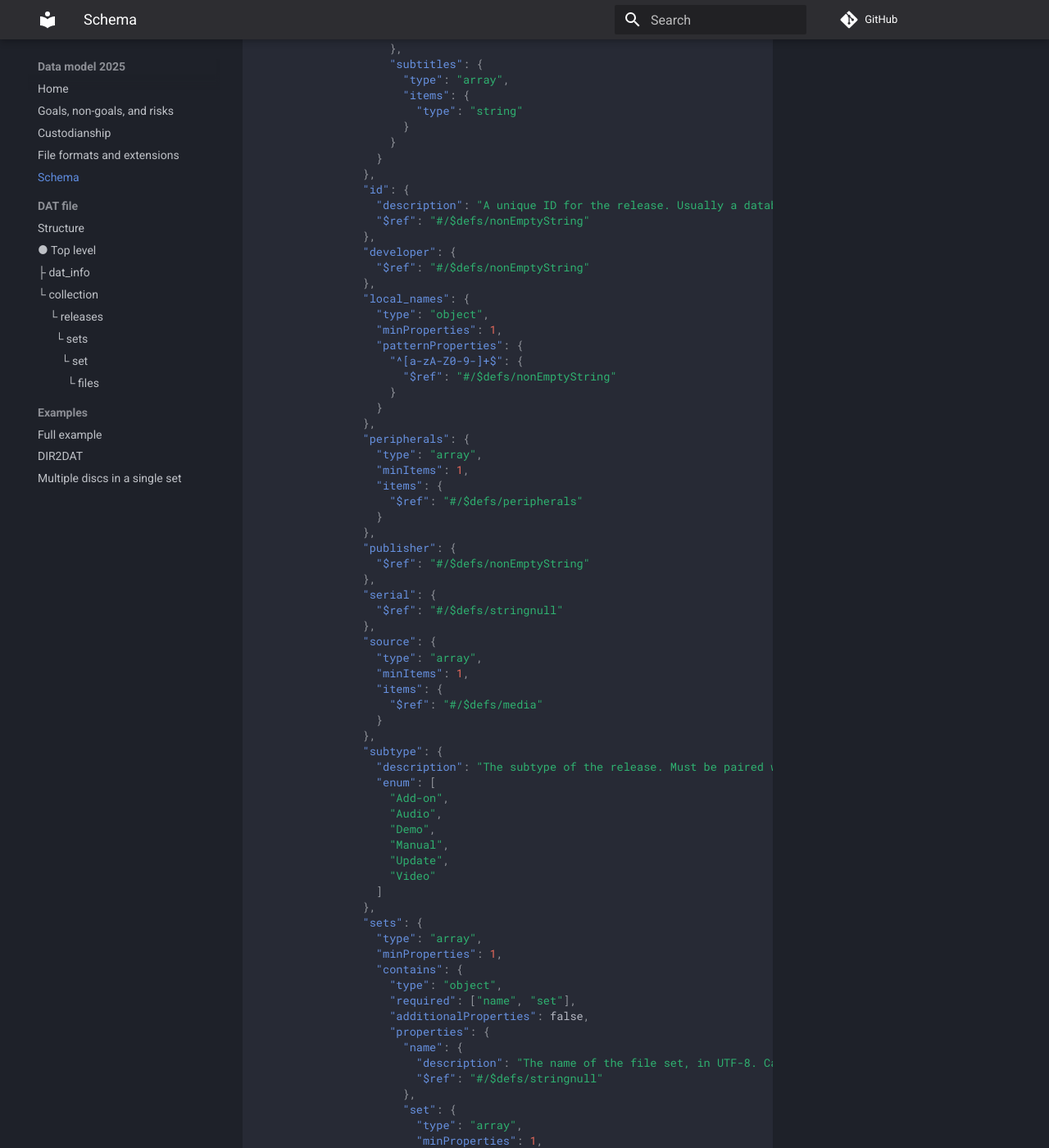
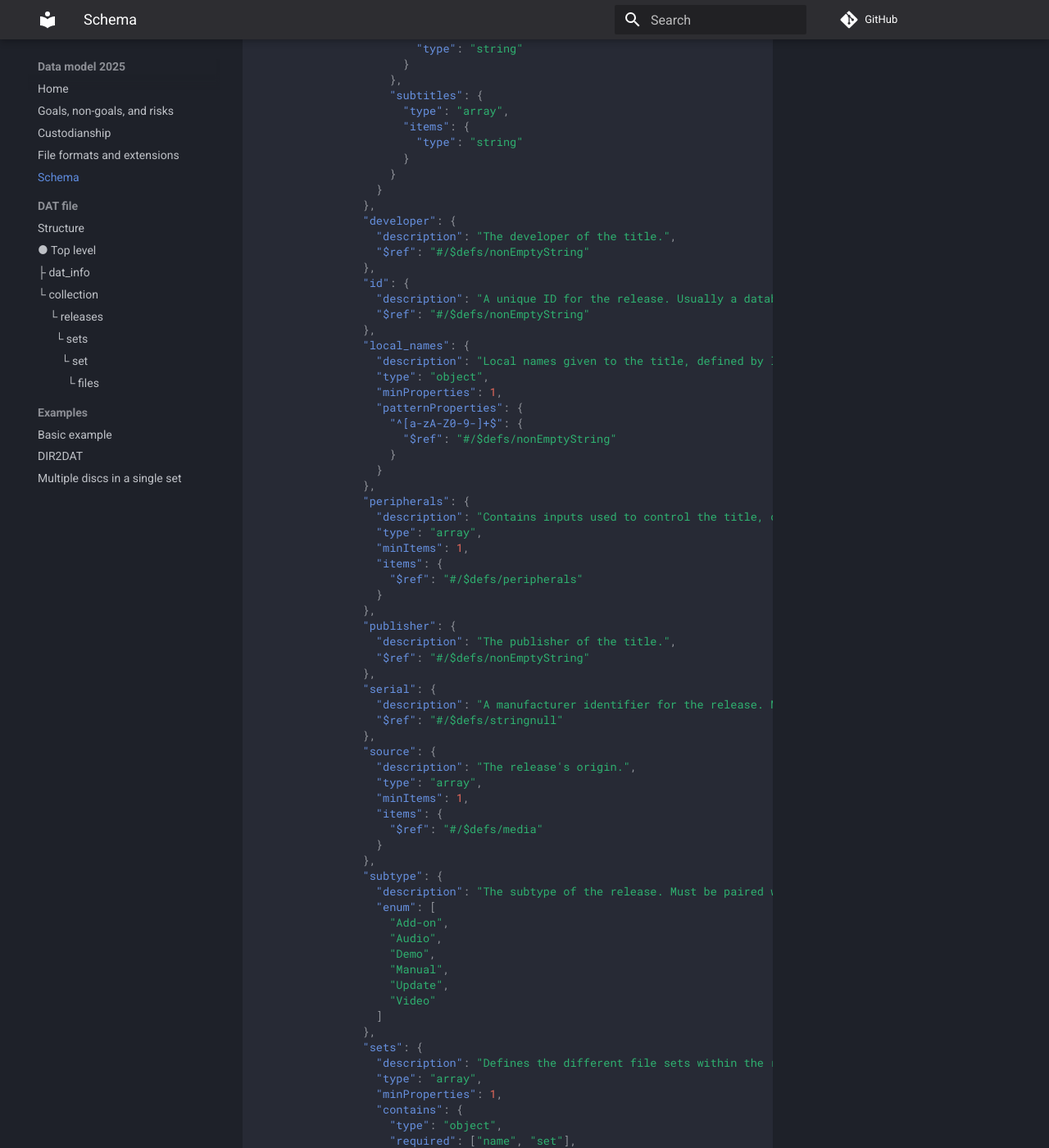
Before and after one commit to unexpectedpanda/datmodel, an MkDocs documentation site: the page built from docs/schema.md, in a window 1280 px wide and 1400 px high, scrolled down 4197 px. Shown: the whole window at 82% size. Built offline with MkDocs 1.6.1 and Material for MkDocs 9.7.7, drawn with Linux system fonts in a browser that asks for light colours; comment, search, counter and statistics services are not loaded; some of the changed text lies outside the part shown.

Commit message:
More tightening

```diff
--- a/docs/complete_example.md
+++ b/docs/basic_example.md
@@ -3,7 +3,7 @@ hide:
   - footer
 ---
 
-# Full example
+# Basic example
 
 The following example represents a valid DAT file.
 
--- a/docs/schema.md
+++ b/docs/schema.md
@@ -128,7 +128,7 @@ You can test validating against this schema with
                   "$ref": "#/$defs/stringFile"
                 },
                 "build": {
-                  "description": "",
+                  "description": "When in the software release life cycle the title was released.",
                   "enum": [
                     "Production",
                     "Preproduction",
@@ -142,9 +142,11 @@ You can test validating against this schema with
                   ]
                 },
                 "published": {
+                  "description": "Whether the title was published. Unpublished titles that didn't have an official release should be set to false.",
                   "type": "boolean"
                 },
                 "type": {
+                  "description": "The type of release.",
                   "enum": [
                     "Application",
                     "Audio",
@@ -229,14 +231,16 @@ You can test validating against this schema with
                     }
                   }
                 },
+                "developer": {
+                  "description": "The developer of the title.",
+                  "$ref": "#/$defs/nonEmptyString"
+                },
                 "id": {
                   "description": "A unique ID for the release. Usually a database ID.",
                   "$ref": "#/$defs/nonEmptyString"
                 },
-                "developer": {
-                  "$ref": "#/$defs/nonEmptyString"
-                },
                 "local_names": {
+                  "description": "Local names given to the title, defined by language.",
                   "type": "object",
                   "minProperties": 1,
                   "patternProperties": {
@@ -246,6 +250,7 @@ You can test validating against this schema with
                   }
                 },
                 "peripherals": {
+                  "description": "Contains inputs used to control the title, or devices that show output from the title.",
                   "type": "array",
                   "minItems": 1,
                   "items": {
@@ -253,12 +258,15 @@ You can test validating against this schema with
                   }
                 },
                 "publisher": {
+                  "description": "The publisher of the title.",
                   "$ref": "#/$defs/nonEmptyString"
                 },
                 "serial": {
+                  "description": "A manufacturer identifier for the release. Might be a cartridge serial, disc ring code, or otherwise.",
                   "$ref": "#/$defs/stringnull"
                 },
                 "source": {
+                  "description": "The release's origin.",
                   "type": "array",
                   "minItems": 1,
                   "items": {
@@ -277,6 +285,7 @@ You can test validating against this schema with
                   ]
                 },
                 "sets": {
+                  "description": "Defines the different file sets within the release.",
                   "type": "array",
                   "minProperties": 1,
                   "contains": {
@@ -289,6 +298,7 @@ You can test validating against this schema with
                         "$ref": "#/$defs/stringnull"
                       },
                       "set": {
+                        "description": "Describes an individual file set.",
                         "type": "array",
                         "minProperties": 1,
                         "contains": {
@@ -304,11 +314,16 @@ You can test validating against this schema with
                               "description": "A description of the set.",
                               "$ref": "#/$defs/nonEmptyString"
                             },
+                            "id": {
+                              "description": "A unique ID for the set. Usually a database ID.",
+                              "$ref": "#/$defs/nonEmptyString"
+                            },
                             "retroachievements": {
                               "description": "Whether retroachievements are support on the title.",
                               "type": "boolean"
                             },
                             "files": {
+                              "description": "The files in the set and their properties.",
                               "type": "array",
                               "contains": {
                                 "type": "object",
--- a/mkdocs.yml
+++ b/mkdocs.yml
@@ -66,7 +66,7 @@ nav:
     -     └ set: set.md
     -      └ files: files.md
   - Examples:
-    - complete_example.md
+    - basic_example.md
     - dir2dat.md
     - discs.md
 plugins:
```
Also changed, not shown: docs/releases.md (+1 -1 lines), docs/set.md (+9 -3 lines).
